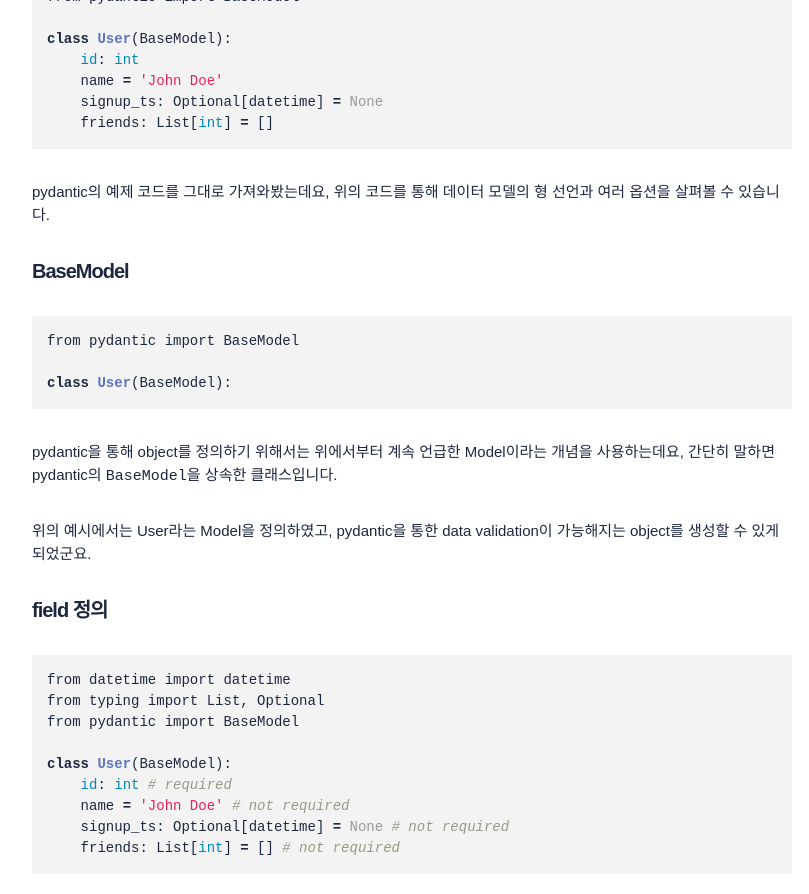
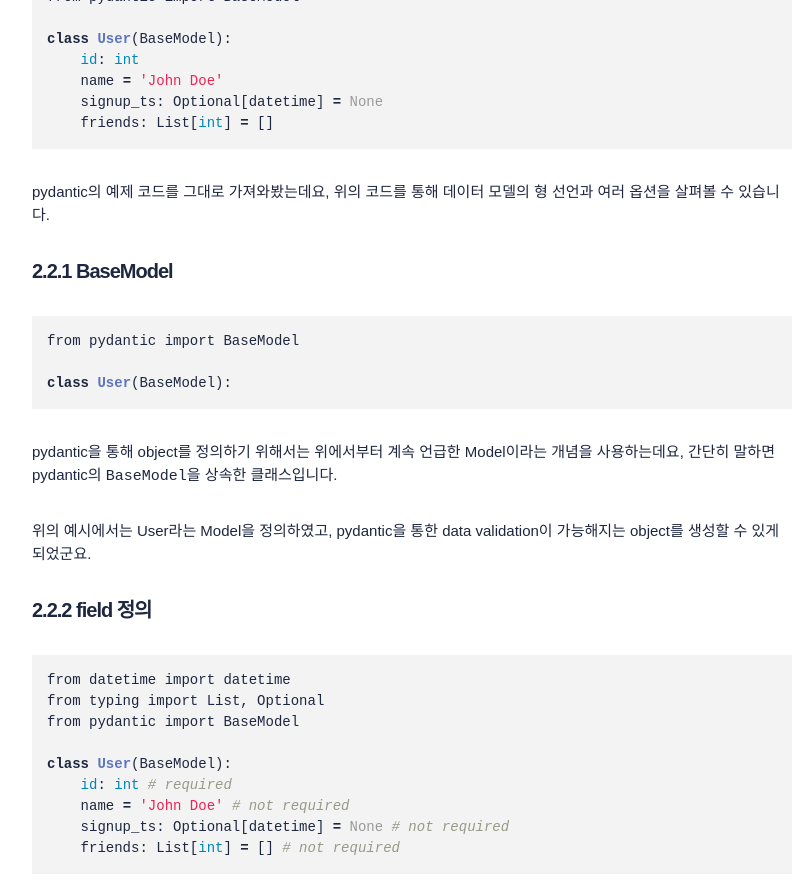
Before and after one commit to itmobrain/itmobrain.github.io, a Jekyll site: the page built from _posts/2021-09-12-FastAPI-백엔드를-구축하기-전에-알았으면-좋았을-것들.md, in a window 1280 px wide and 900 px high, scrolled down 2238 px. Shown: the top 894 px of the window, without its empty margins (228-1037 px from the left). Built offline with Jekyll 4.4.1, drawn with Linux system fonts in a browser that asks for light colours; nearby versions of some CDN libraries.

Commit message:
[FastAPI 백엔드를 구축하기 전에 알았으면 좋았을 것들] 1차 수정

````diff
--- a/_posts/2021-09-12-FastAPI-백엔드를-구축하기-전에-알았으면-좋았을-것들.md
+++ b/_posts/2021-09-12-FastAPI-백엔드를-구축하기-전에-알았으면-좋았을-것들.md
@@ -59,7 +59,7 @@
 
 pydantic의 예제 코드를 그대로 가져와봤는데요, 위의 코드를 통해 데이터 모델의 형 선언과 여러 옵션을 살펴볼 수 있습니다.
 
-#### BaseModel
+#### 2.2.1 BaseModel
 
 ```python
 from pydantic import BaseModel
@@ -71,7 +71,7 @@
 
 위의 예시에서는 User라는 Model을 정의하였고, pydantic을 통한 data validation이 가능해지는 object를 생성할 수 있게 되었군요.
 
-#### field 정의
+#### 2.2.2 field 정의
 
 ```python
 from datetime import datetime
@@ -123,8 +123,8 @@
 
 다음으로는 `signup_ts`, `friends` 필드에는 각각 **Optional**, **List** 타입으로 선언이 되었는데요, 이는 **typing** 모듈(공식 [docs](https://docs.python.org/3/library/typing.html))에서 지원하는 기능입니다. 타입 힌트를 언어 차원에서 지원하기 위해 파이썬 3.5 버전에서부터 스탠다드 라이브러리로 추가되었습니다.
 
-<br>
 
+#### 2.2.3 정리
 - 지금까지 기본적인 Model을 정의하는 방법, Model 내의 field에 대해서 필요하다고 생각하는 부분에 대해서만 설명드렸는데, 어떠셨나요? 분명 설명이 부족하겠지만 이런 부분은 앞으로 개발하시며 공식 문서를 읽어가다보면 자연스럽게 덧칠이 되는 느낌을 받으실 수 있으실 겁니다(개인적으로는 공식 문서를 읽는 재미가 있는 것 같았습니다).
 
 - 마지막으로 실제 사용 예시 코드를 보며 간단히 정리해봅시다.
````
